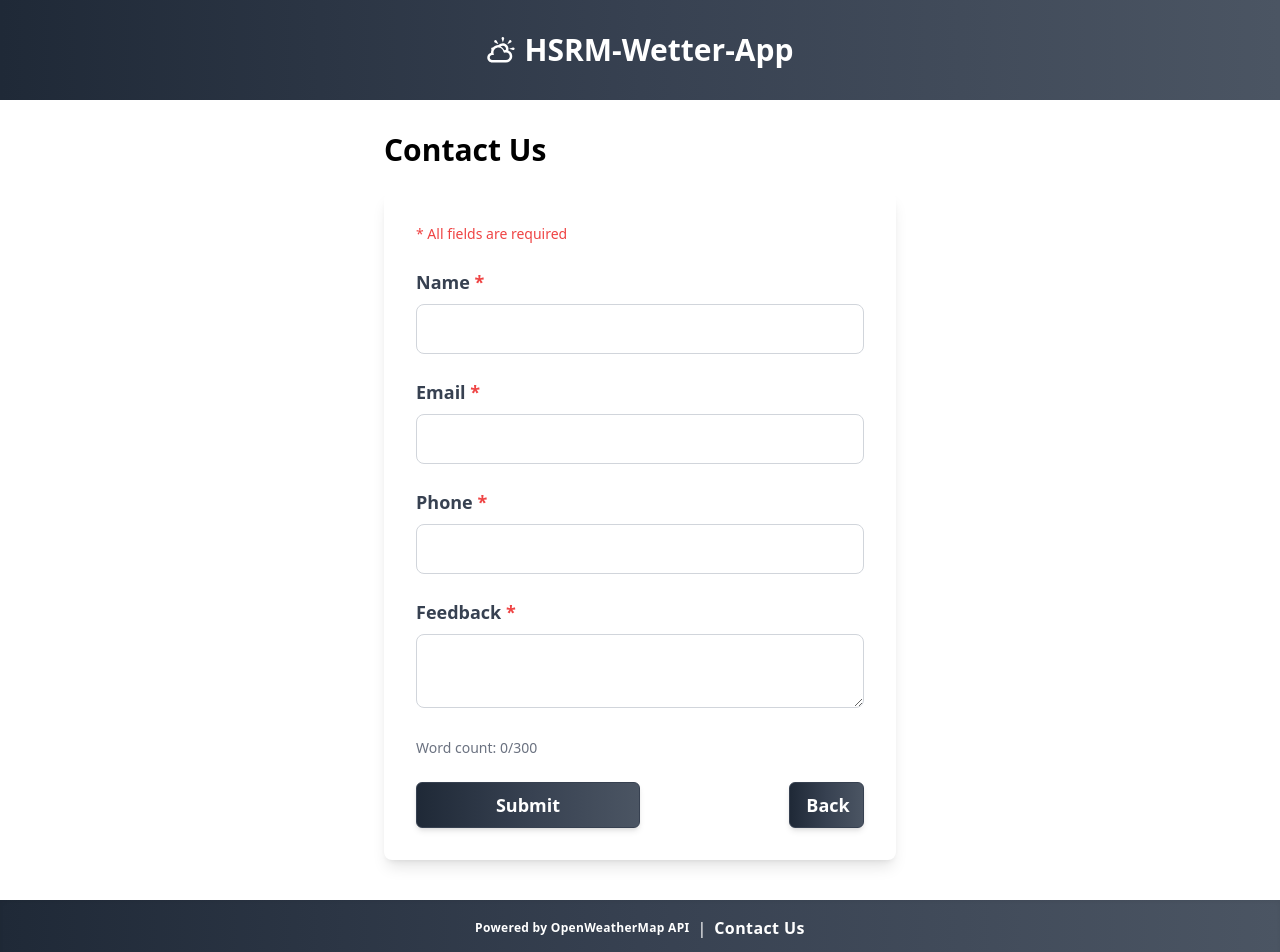
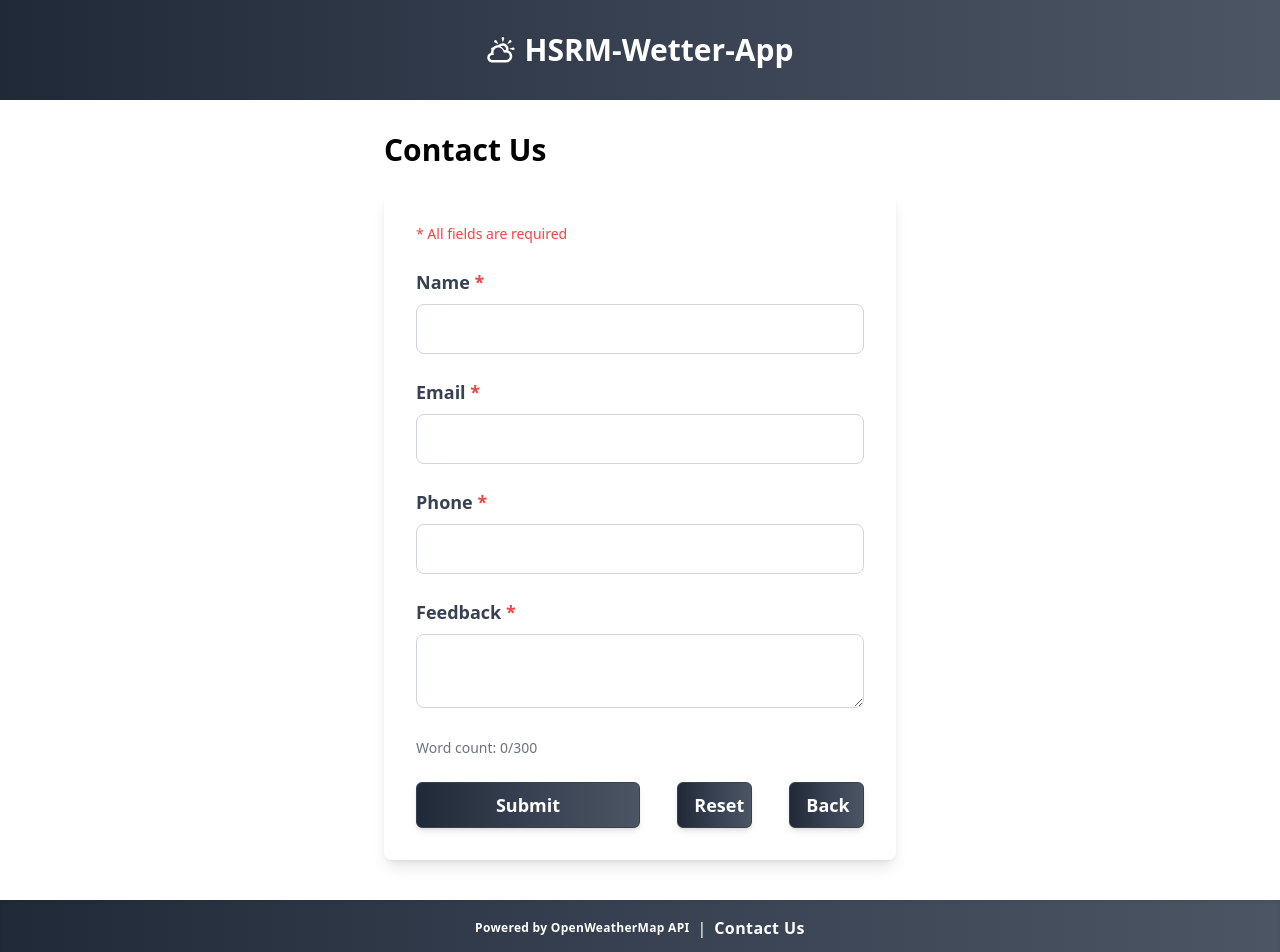
Before and after one commit to ata-shahid/weather-app, a Next.js app: page /contact in a window 1280 px wide. Shown: the top 952 px of the page. Built offline with nearby package versions, Linux system fonts and the light colour scheme.

Commit message:
add reset functionality on Contact Form

```diff
--- a/src/components/ContactForm/Contact.tsx
+++ b/src/components/ContactForm/Contact.tsx
@@ -93,6 +93,23 @@ export default function Contact() {
     router.back();
   };
 
+  // function to reset the form fields. It clears all the fields and errors.
+  const handleReset = () => {
+    setFormData({
+      name: "",
+      email: "",
+      phone: "",
+      feedback: "",
+    });
+    setErrors({
+      name: "",
+      email: "",
+      phone: "",
+      feedback: "",
+    });
+    setCharCount(0);
+    setSubmitted(false);
+  };
   return (
     <div className="max-w-xl mx-auto p-4 sm:p-8 min-h-screen">
       <h1 className="text-2xl sm:text-3xl font-bold mb-4 sm:mb-6">
@@ -152,6 +169,9 @@ export default function Contact() {
             <Button type="submit" className="w-full sm:w-1/2">
               Submit
             </Button>
+            <Button type="button" onClick={handleReset} className="w-1/6">
+              Reset
+            </Button>
             <Button
               type="button"
               onClick={handleBack}
```
